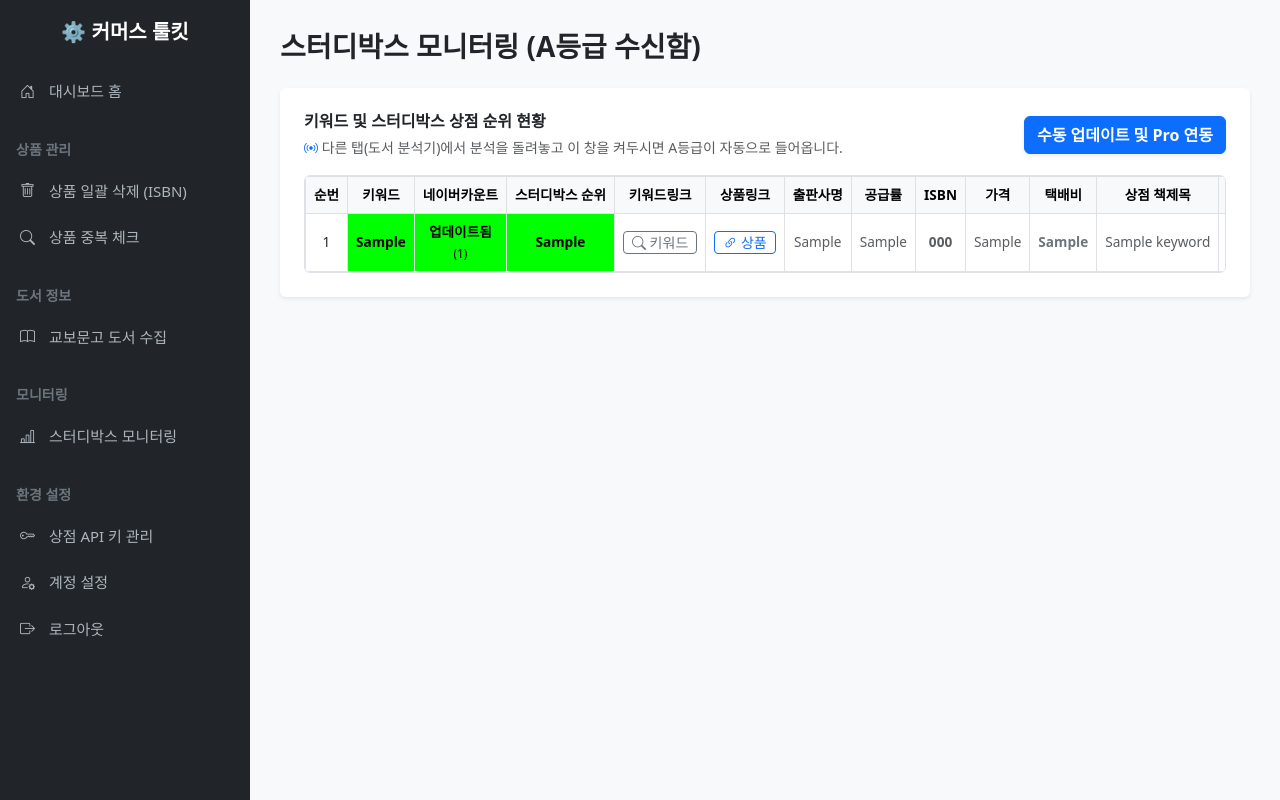
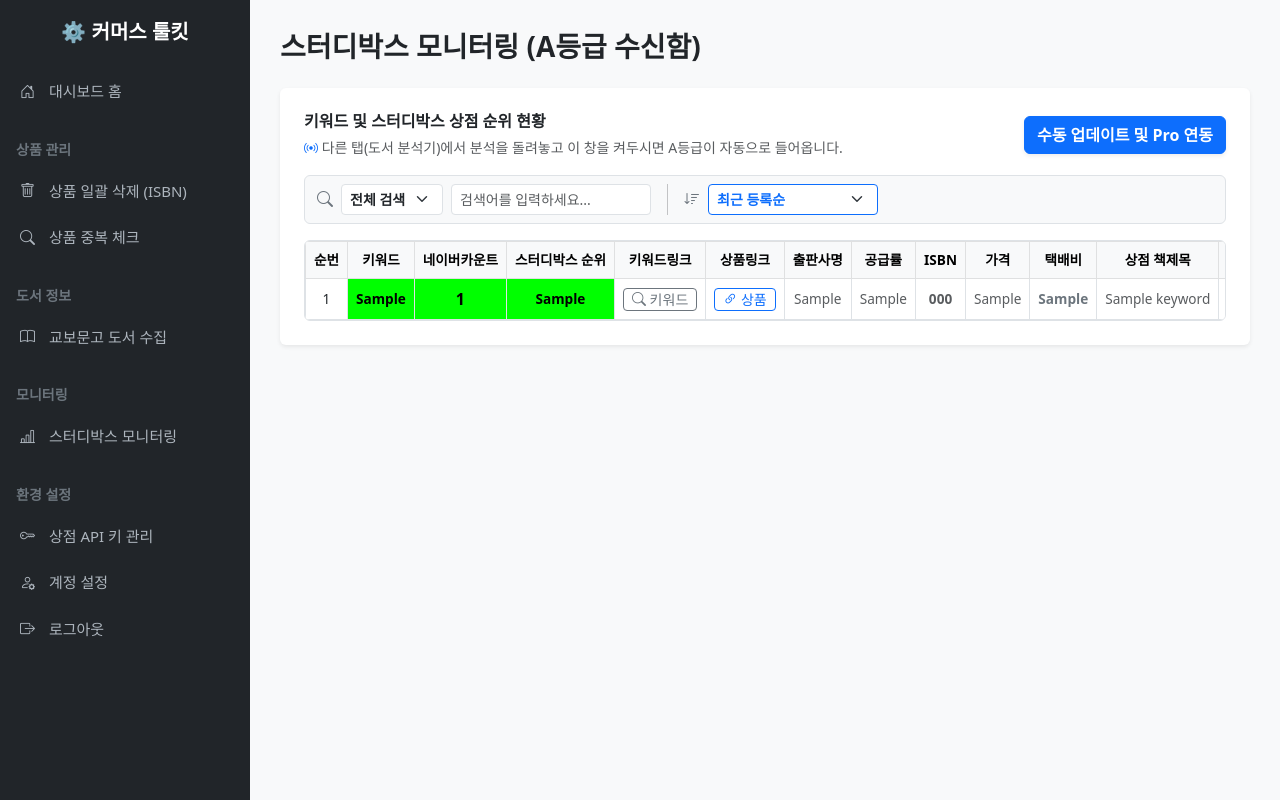
Before and after one commit to tvttvvv/naver-store-manager, a Flask app: page /monitoring/ in a window 1280 px wide. Run offline with Flask 3, Linux system fonts and the light colour scheme; a user stored in the database is signed in; tables that the repository leaves empty hold one stand-in row (values such as "Sample post").

Commit message:
Update index.html

```diff
--- a/app/templates/monitoring/index.html
+++ b/app/templates/monitoring/index.html
@@ -17,6 +17,32 @@
                     <button class="btn btn-primary fw-bold shadow-sm" onclick="alert('Pro 연동 준비 중입니다.')">
                         수동 업데이트 및 Pro 연동
                     </button>
+                </div>
+
+                <div class="d-flex align-items-center mb-3 p-2 bg-light rounded border flex-wrap gap-2">
+
+                    <div class="d-flex align-items-center">
+                        <i class="bi bi-search text-secondary ms-1 me-2"></i>
+                        <select id="searchCategory" class="form-select form-select-sm w-auto me-2 fw-bold" style="cursor: pointer;">
+                            <option value="all">전체 검색</option>
+                            <option value="keyword">키워드</option>
+                            <option value="publisher">출판사명</option>
+                            <option value="isbn">ISBN</option>
+                        </select>
+                        <input type="text" id="searchInput" class="form-control form-control-sm" style="width: 200px;" placeholder="검색어를 입력하세요...">
+                    </div>
+
+                    <div class="vr mx-2 d-none d-md-block"></div>
+
+                    <div class="d-flex align-items-center">
+                        <i class="bi bi-sort-down text-secondary me-2"></i>
+                        <select id="sortOption" class="form-select form-select-sm w-auto fw-bold text-primary" style="cursor: pointer; border-color: #0d6efd;">
+                            <option value="recent">최근 등록순</option>
+                            <option value="vol_desc">네이버 검색량 높은순</option>
+                            <option value="vol_asc">네이버 검색량 낮은순</option>
+                        </select>
+                    </div>
+
                 </div>
 
                 <div class="table-responsive border rounded" style="max-height: 600px; overflow-y: auto;">
@@ -39,7 +65,7 @@
                             </tr>
                         </thead>
                         <tbody id="savedKeywordsBody">
-                            <tr><td colspan="13" class="text-center py-5 text-muted">데이터를 기다리는 중입니다...</td></tr>
+                            <tr><td colspan="13" class="text-center py-5 text-muted">데이터를 가져오는 중입니다...</td></tr>
                         </tbody>
                     </table>
                 </div>
@@ -63,18 +89,78 @@
 
 <script>
     let isEditing = false;
+    let allKeywordsData = [];
+    let searchCategory = 'all';
+    let searchQuery = '';
+    let currentSort = 'recent'; // 기본 정렬 상태
+
+    // 검색어 입력 이벤트
+    document.getElementById('searchInput').addEventListener('input', function(e) {
+        searchQuery = e.target.value.toLowerCase();
+        renderTable();
+    });
+
+    // 검색 카테고리 변경 이벤트
+    document.getElementById('searchCategory').addEventListener('change', function(e) {
+        searchCategory = e.target.value;
+        renderTable();
+    });
+
+    // ✨ 정렬 기준 변경 이벤트 ✨
+    document.getElementById('sortOption').addEventListener('change', function(e) {
+        currentSort = e.target.value;
+        renderTable();
+    });
 
     async function loadSavedKeywords() {
         if (isEditing) return;
 
-        const tbody = document.getElementById('savedKeywordsBody');
         try {
             const res = await fetch("{{ url_for('monitoring.get_saved_keywords') }}");
             const result = await res.json();
 
-            if (result.success && result.data.length > 0) {
-                tbody.innerHTML = result.data.map((k, index) => {
-                    // 사용자가 링크를 입력했으면 클릭 가능한 버튼 생성
+            if (result.success) {
+                allKeywordsData = result.data;
+                renderTable();
+            }
+        } catch (e) {
+            console.error(e);
+        }
+    }
+
+    function renderTable() {
+        if (isEditing) return;
+        const tbody = document.getElementById('savedKeywordsBody');
+
+        // 1. 검색어에 맞게 데이터 걸러내기 (필터링)
+        let filteredData = allKeywordsData.filter(k => {
+            if (!searchQuery) return true;
+
+            const kw = (k.keyword || '').toLowerCase();
+            const pub = (k.publisher || '').toLowerCase();
+            const isbn = (k.isbn || '').toLowerCase();
+
+            if (searchCategory === 'keyword') return kw.includes(searchQuery);
+            if (searchCategory === 'publisher') return pub.includes(searchQuery);
+            if (searchCategory === 'isbn') return isbn.includes(searchQuery);
+            if (searchCategory === 'all') return kw.includes(searchQuery) || pub.includes(searchQuery) || isbn.includes(searchQuery);
+
+            return true;
+        });
+
+        // ✨ 2. 선택한 기준에 맞게 데이터 정렬하기 (소팅) ✨
+        if (currentSort === 'vol_desc') {
+            filteredData.sort((a, b) => b.search_volume - a.search_volume);
+        } else if (currentSort === 'vol_asc') {
+            filteredData.sort((a, b) => a.search_volume - b.search_volume);
+        } else {
+            // recent (최근 등록순): ID가 클수록 최근에 들어온 데이터
+            filteredData.sort((a, b) => b.id - a.id);
+        }
+
+        // 3. 걸러지고 정렬된 데이터로 HTML 그리기
+        if (filteredData.length > 0) {
+            tbody.innerHTML = filteredData.map((k, index) => {
                 let linkBtn = '<span class="text-muted">-</span>';
                 if (k.product_link !== '-' && k.product_link !== '') {
                     let finalUrl = k.product_link.startsWith('http') ? k.product_link : 'http://' + k.product_link;
@@ -85,7 +171,7 @@
                 <tr>
                     <td class="align-middle">${index + 1}</td>
                     <td class="align-middle bg-neon-green">${k.keyword}</td>
-                        <td class="align-middle bg-neon-green">업데이트됨<br><span class="small fw-normal">(${k.search_volume.toLocaleString()})</span></td>
+                    <td class="align-middle bg-neon-green fs-6">${k.search_volume.toLocaleString()}</td>
 
                     <td class="align-middle bg-neon-green fw-bold text-dark" id="rank_${k.id}" data-val="${k.store_rank}">${k.store_rank}</td>
 
@@ -109,10 +195,11 @@
                 `;
             }).join('');
         } else {
+            if (allKeywordsData.length === 0) {
                 tbody.innerHTML = '<tr><td colspan="13" class="text-center py-5 text-muted">도서 분석기에서 A등급 키워드가 발견되면 여기에 자동으로 추가됩니다.</td></tr>';
+            } else {
+                tbody.innerHTML = '<tr><td colspan="13" class="text-center py-5 text-danger fw-bold">검색 결과가 없습니다.</td></tr>';
             }
-        } catch (e) {
-            console.error(e);
         }
     }
 
@@ -125,7 +212,6 @@
             const val = td.getAttribute('data-val');
 
             const cleanVal = (val !== '-') ? val : '';
-            // 상품링크 칸은 주소가 기니까 조금 더 넓게 표시
             const extraClass = (f === 'plink' || f === 'title') ? 'w-100' : 'edit-input';
             td.innerHTML = `<input type="text" id="in_${f}_${id}" class="form-control form-control-sm px-1 py-0 ${extraClass}" value="${cleanVal}" placeholder="${f==='plink'?'주소입력':''}">`;
         });
@@ -139,7 +225,7 @@
 
     function cancelEdit(id) {
         isEditing = false;
-        loadSavedKeywords();
+        renderTable();
     }
 
     async function saveKeyword(id) {
@@ -174,7 +260,7 @@
 
     document.addEventListener("DOMContentLoaded", () => {
         loadSavedKeywords();
-        setInterval(loadSavedKeywords, 2000);
+        setInterval(loadSavedKeywords, 2000); // 2초마다 갱신
     });
 </script>
 {% endblock %}
```
Lines whose indentation alone changed are shown as unchanged.
